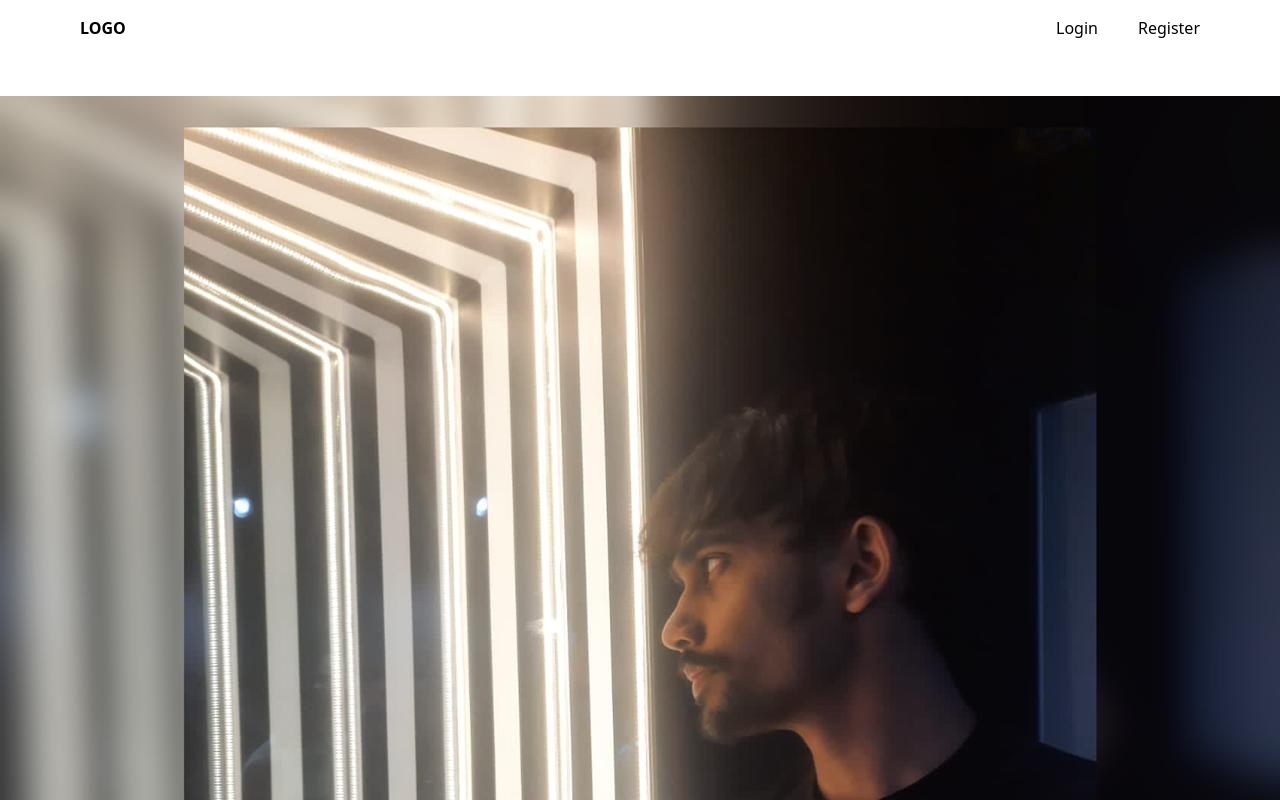
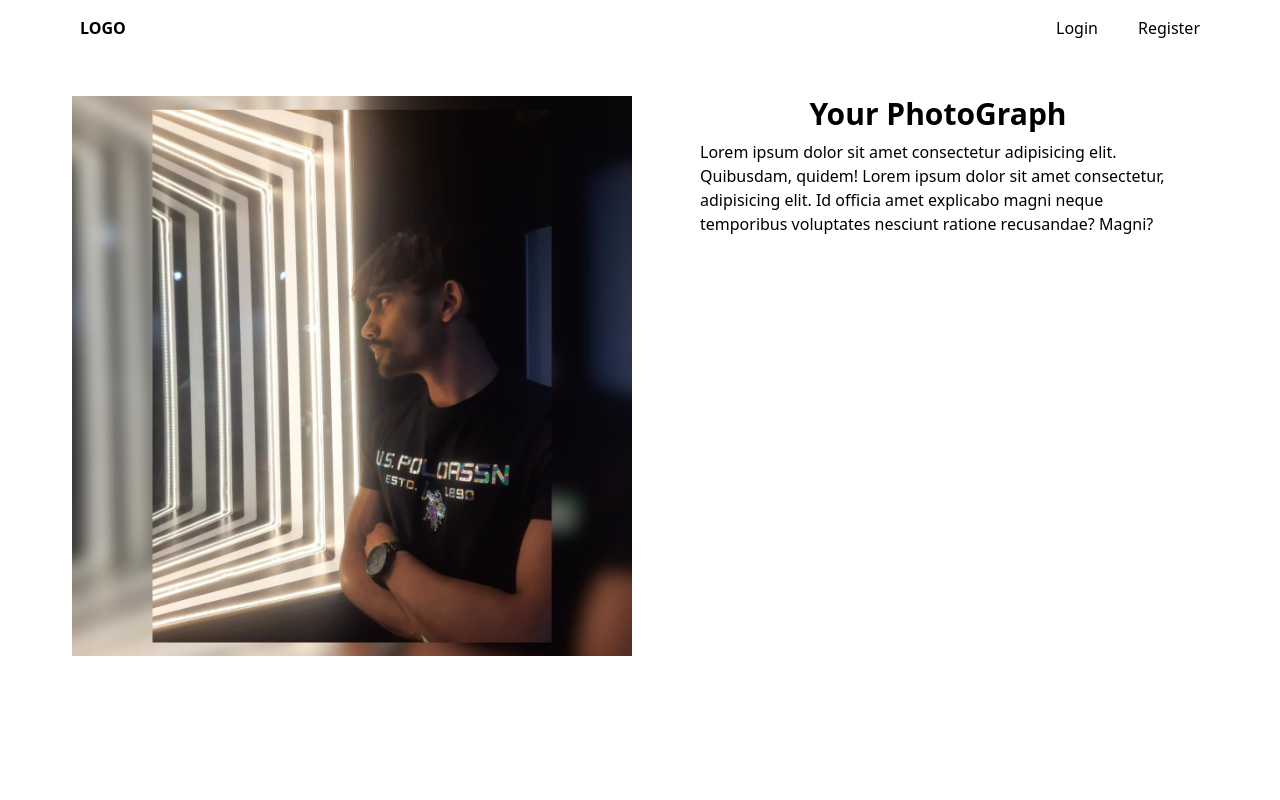
Before and after one commit to Jyotiraditya24/BLOG-FULLSTACK, a React (Vite) app in the folder client/: page / in a window 1280 px wide. Shown: the top 800 px of the page. Built offline with nearby package versions, Linux system fonts and the light colour scheme.

Commit message:
Single Post and multiple post layout ready

```diff
--- a/client/src/App.jsx
+++ b/client/src/App.jsx
@@ -1,12 +1,12 @@
 import Navbar from "./components/Navbar";
 import "./App.css";
-import BlogEntry from "./components/BlogEntry";
+import Blogs from "./components/Blogs";
 
 function App() {
   return (
     <main>
      <Navbar/>
-     <BlogEntry></BlogEntry>
+     <Blogs></Blogs>
     </main>
   );
 }
--- a/client/src/components/BlogEntry.jsx
+++ /dev/null
@@ -1,11 +0,0 @@
-const BlogEntry = () => {
-  return (
-    <div>
-      <img src="../../public/img1.jpeg" alt="image"></img>
-      <h2>Your PhotoGraph</h2>
-      <p>Lorem ipsum dolor sit amet consectetur adipisicing elit. Quibusdam, quidem!</p>
-    </div>
-  );
-};
-
-export default BlogEntry;
--- /dev/null
+++ b/client/src/components/Blogs.jsx
@@ -0,0 +1,11 @@
+import EachBlogPost from "./EachBlogPost";
+
+const Blogs = () => {
+  return (
+    <section className="flex flex-col items-center justify-center gap-y-10 max-w-xl md:max-w-6xl mx-auto">
+      <EachBlogPost></EachBlogPost>
+    </section>
+  );
+};
+
+export default Blogs;
--- /dev/null
+++ b/client/src/components/EachBlogPost.jsx
@@ -0,0 +1,22 @@
+const EachBlogPost = () => {
+  return (
+    <div className="flex flex-col md:flex-row gap-5 justify-center items-center md:justify-start md:items-start">
+      <img
+        src="../../public/img1.jpeg"
+        alt="image"
+        className="w-[80%] md:w-[50%] px-2"
+      ></img>
+      <div className="flex flex-col basis-1/2 justify-start items-center gap-2">
+        <h1 className="font-bold text-3xl">Your PhotoGraph</h1>
+        <p className="font-light px-10">
+          Lorem ipsum dolor sit amet consectetur adipisicing elit. Quibusdam,
+          quidem! Lorem ipsum dolor sit amet consectetur, adipisicing elit. Id
+          officia amet explicabo magni neque temporibus voluptates nesciunt
+          ratione recusandae? Magni?
+        </p>
+      </div>
+    </div>
+  );
+};
+
+export default EachBlogPost;
```
